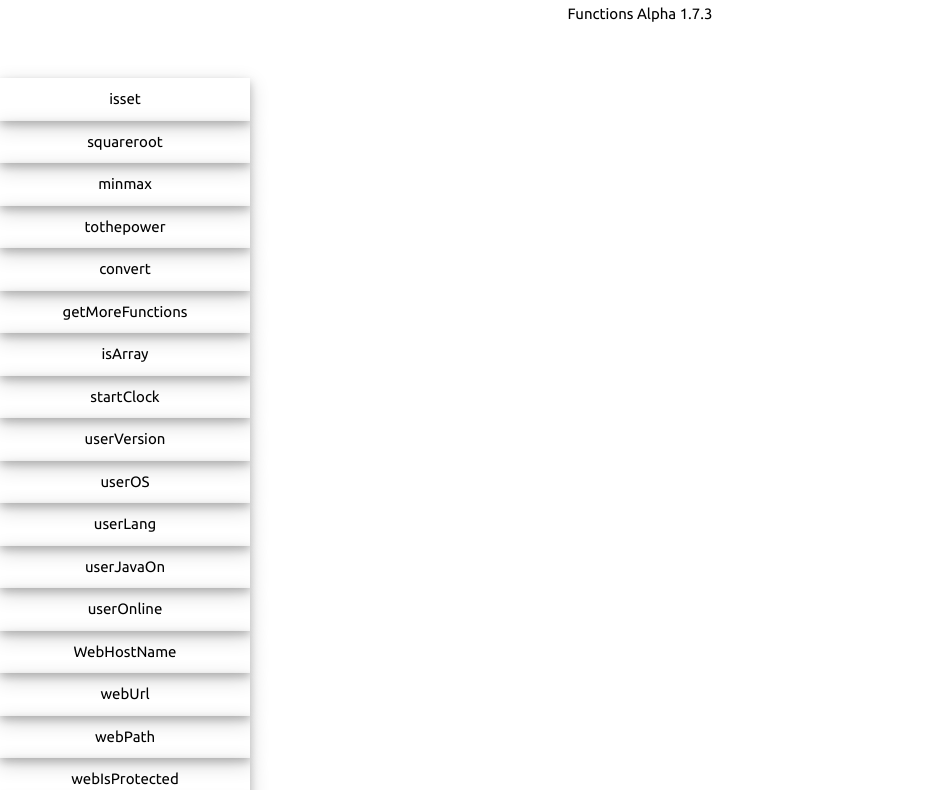
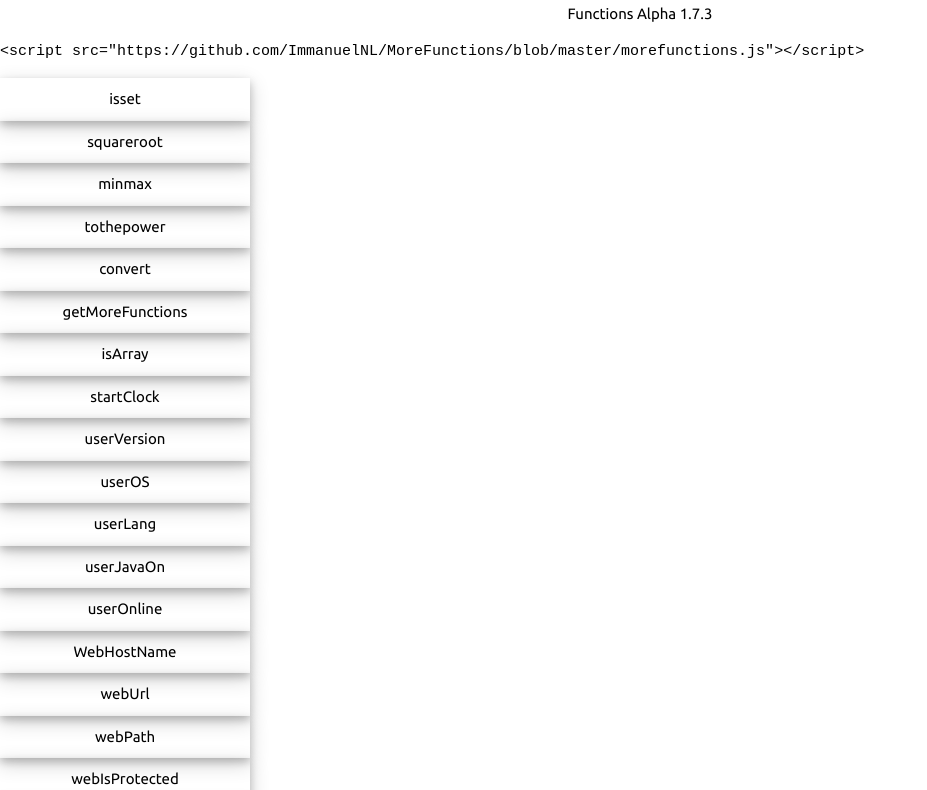
Before and after one commit to ImmanuelNL/MoreFunctions, a plain HTML site: page docs/index.html in a window 1280 px wide. Shown: the part 94-884 px from the top of the page, without its empty margins (0-927 px from the left). Drawn offline with nearby package versions, Linux system fonts and the light colour scheme.

Commit message:
Update index.html

```diff
--- a/docs/index.html
+++ b/docs/index.html
@@ -109,7 +109,7 @@ font-family: 'Ubuntu', sans-serif;
 <body>
 <h1 class="title">MoreFunctions</h1><p class="center"> Functions Alpha 1.7.3 </p>
 <pre>
-<script src="https://github.com/ImmanuelNL/MoreFunctions/blob/master/morefunctions.js"></script>
+&lt;script src=&quot;https://github.com/ImmanuelNL/MoreFunctions/blob/master/morefunctions.js&quot;&gt;&lt;/script&gt;
 </pre>
 <div class="card"><div class="container">isset</div></div><div class="card"><div class="container">squareroot</div></div><div class="card"><div class="container">minmax</div></div><div class="card"><div class="container">tothepower</div></div><div class="card"><div class="container">convert</div></div><div class="card"><div class="container">getMoreFunctions</div></div><div class="card"><div class="container">isArray</div></div><div class="card"><div class="container">startClock</div></div><div class="card"><div class="container">userVersion</div></div><div class="card"><div class="container">userOS</div></div><div class="card"><div class="container">userLang</div></div><div class="card"><div class="container">userJavaOn</div></div><div class="card"><div class="container">userOnline</div></div><div class="card"><div class="container">WebHostName</div></div><div class="card"><div class="container">webUrl</div></div><div class="card"><div class="container">webPath</div></div><div class="card"><div class="container">webIsProtected</div></div><div class="card"><div class="container">actionRedirect</div></div><div class="card"><div class="container">actionLog</div></div><div class="card"><div class="container">actionError</div></div>
 
```
